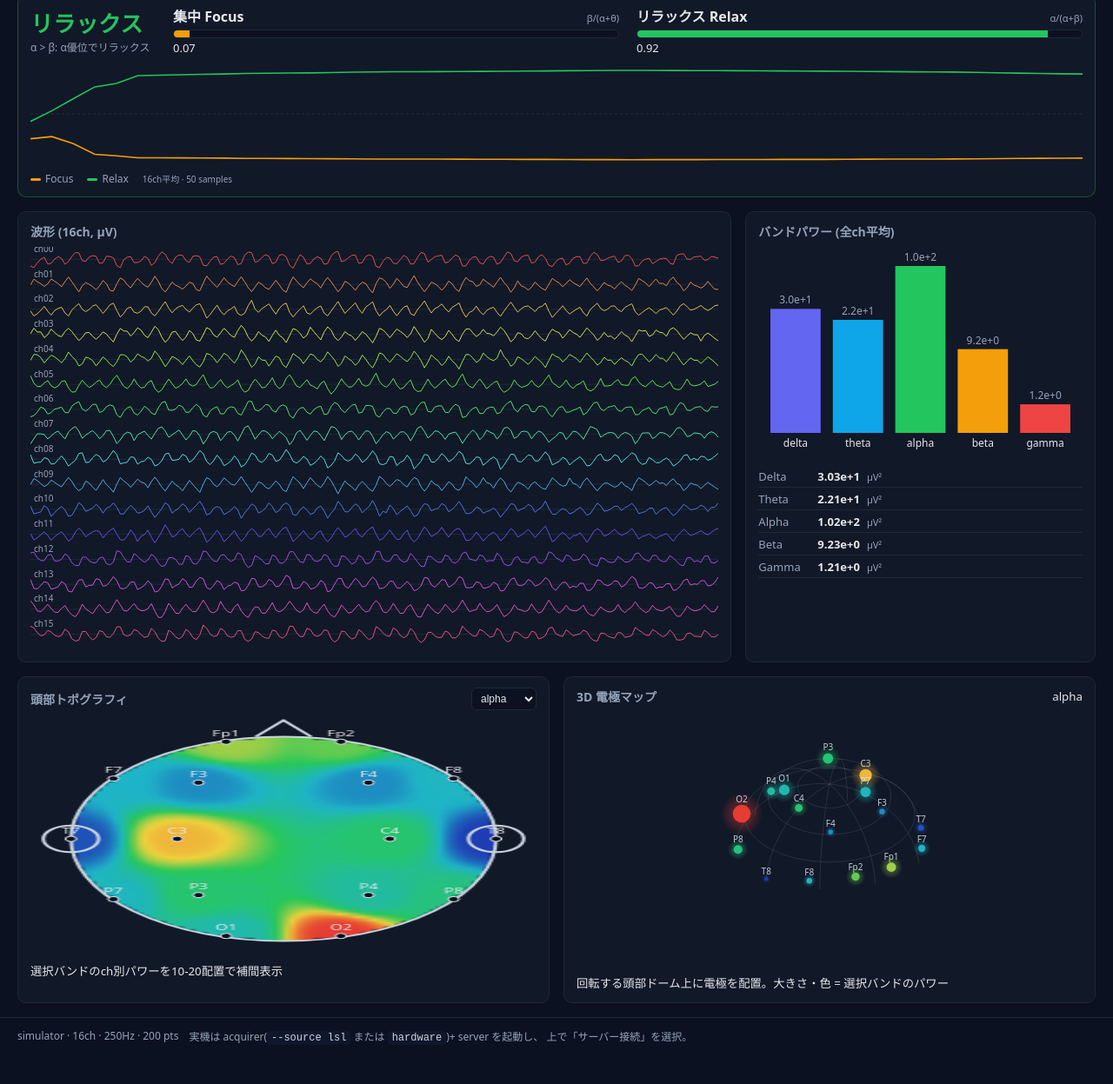
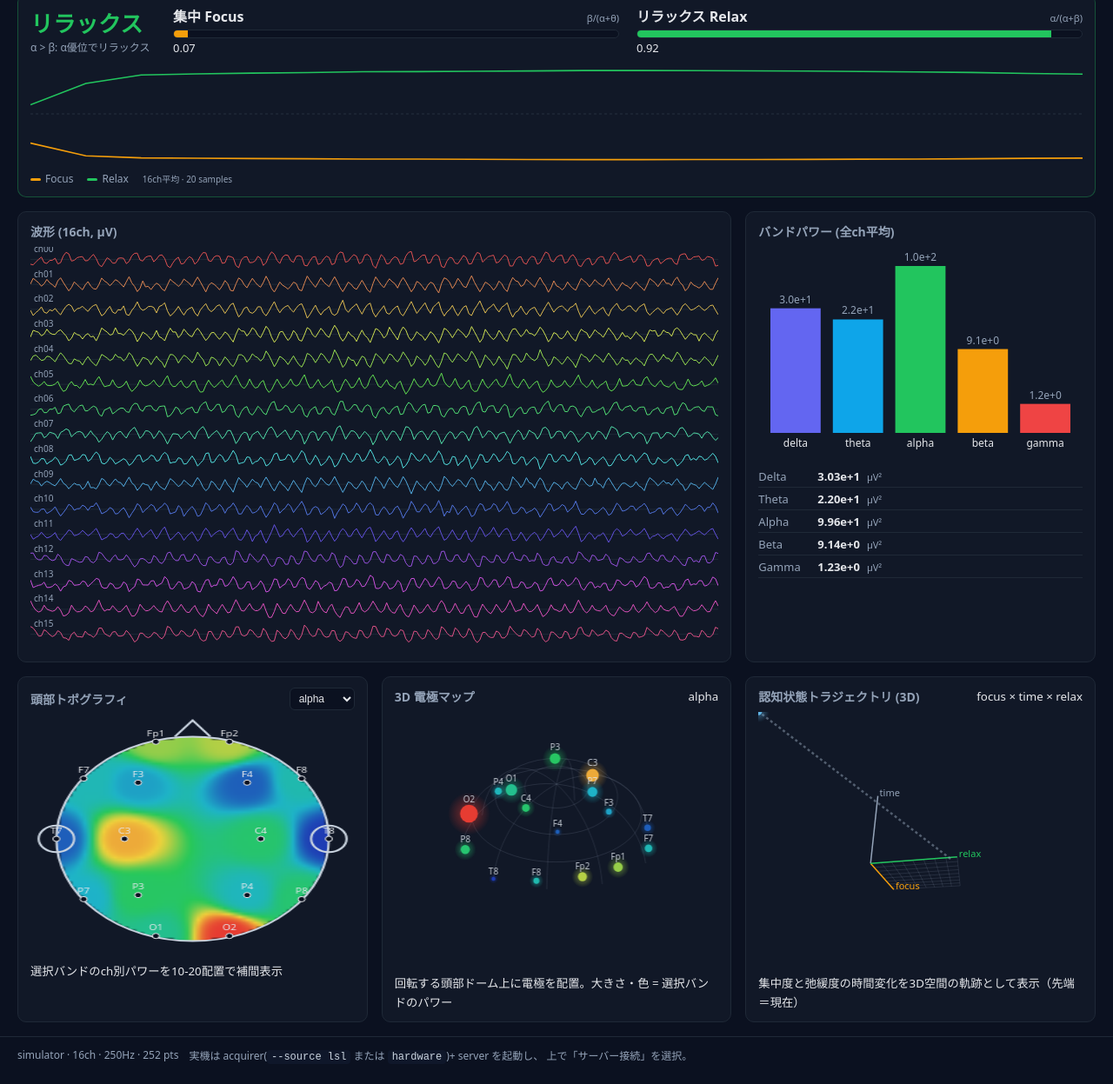
Before and after one commit to tyukei/pieeg_app, a website built with Vite: page web/index.html in a window 1280 px wide. Shown: the part 85-1332 px from the top of the page at 87% size. Before the commit the page ends 1310 px from the top, so only its background shows below. Built offline with nearby package versions, Linux system fonts and the light colour scheme.

Commit message:
窓/スライド幅の可変対応・3D認知トラジェクトリ追加・アーキ図の表現調整
- server: スライディング窓長/hop を /ws 経由で実行時変更可に(clamp付き)
- web: ヘッダに窓/スライド コントロール、両モード(実機/sim)に反映
- web: trajectory3d.ts 追加 — focus×time×relax の3D軌跡(依存ゼロCanvas)
- docs/architecture.md: ターゲット明示をやめ概要/詳細に、絵文字を除去

```diff
--- a/web/index.html
+++ b/web/index.html
@@ -18,6 +18,23 @@
         </select>
         <input id="server-url" type="text" value="wss://pieeg.tail29b1d2.ts.net/ws" size="30" disabled />
         <button id="apply">適用</button>
+        <span class="ctrl-sep"></span>
+        <label class="ctrl">窓
+          <select id="win-sec" title="分析窓長(秒)">
+            <option value="0.5">0.5s</option>
+            <option value="1" selected>1s</option>
+            <option value="2">2s</option>
+            <option value="4">4s</option>
+          </select>
+        </label>
+        <label class="ctrl">スライド
+          <select id="hop-sec" title="スライド幅 / hop(秒)">
+            <option value="0.1">0.1s</option>
+            <option value="0.25" selected>0.25s</option>
+            <option value="0.5">0.5s</option>
+            <option value="1">1s</option>
+          </select>
+        </label>
       </div>
     </header>
 
@@ -88,6 +105,16 @@
         <canvas id="brain3d"></canvas>
         <small class="hint">回転する頭部ドーム上に電極を配置。大きさ・色 = 選択バンドのパワー</small>
       </section>
+
+      <!-- 3D cognitive-state trajectory -->
+      <section class="card traj-card">
+        <div class="card-head">
+          <h2>認知状態トラジェクトリ (3D)</h2>
+          <small class="hint">focus × time × relax</small>
+        </div>
+        <canvas id="traj3d"></canvas>
+        <small class="hint">集中度と弛緩度の時間変化を3D空間の軌跡として表示（先端＝現在）</small>
+      </section>
     </main>
 
     <footer>
--- a/web/src/main.ts
+++ b/web/src/main.ts
@@ -6,6 +6,7 @@ import { drawBands, drawMindTimeline, drawWaveform } from "./chart";
 import { mindState, trailingMean } from "./mind";
 import { type Frame, ServerSource, SimulatorSource, type Source } from "./source";
 import { drawTopography } from "./topography";
+import { Trajectory3D } from "./trajectory3d";
 
 const $ = <T extends HTMLElement>(id: string) => document.getElementById(id) as T;
 
@@ -23,6 +24,9 @@ const bandTable = $("band-values");
 const meta = $("meta");
 const topoBandSel = $<HTMLSelectElement>("topo-band");
 const brainBandLabel = $("brain3d-band-label");
+const trajCanvas = $<HTMLCanvasElement>("traj3d");
+const winSel = $<HTMLSelectElement>("win-sec");
+const hopSel = $<HTMLSelectElement>("hop-sec");
 
 const mindLabel = $("mind-label");
 const mindHint = $("mind-hint");
@@ -42,6 +46,8 @@ const HINTS: Record<string, string> = {
 let current: Source | null = null;
 const brain = new Brain3D(brainCanvas);
 brain.start();
+const traj = new Trajectory3D(trajCanvas);
+traj.start();
 
 // Rolling focus/relax history (client-side) for the timeline.
 const MIND_HISTORY = 240; // ~24s at 10Hz
@@ -69,6 +75,7 @@ function updateMind(f: Frame): void {
   relaxNum.textContent = relaxSmooth.toFixed(2);
   mindMeta.textContent = `16ch平均 · ${mindHistory.length} samples`;
   drawMindTimeline(mindTimelineCanvas, mindHistory);
+  traj.push({ focus: focusSmooth, relax: relaxSmooth });
 }
 
 function onFrame(f: Frame): void {
@@ -91,6 +98,12 @@ function onFrame(f: Frame): void {
   updateMind(f);
 }
 
+function applyConfig(): void {
+  const winSec = parseFloat(winSel.value);
+  const hopSec = parseFloat(hopSel.value);
+  current?.setConfig(winSec, hopSec);
+}
+
 function switchSource(): void {
   current?.stop();
   const serverMode = modeSel.value === "server";
@@ -99,6 +112,7 @@ function switchSource(): void {
     ? new ServerSource(urlInput.value.trim(), onFrame, setStatus)
     : new SimulatorSource(onFrame, setStatus);
   current.start();
+  applyConfig(); // sync the newly-created source to the UI's window/hop
 }
 
 // Default server URL depends on how the page is served:
@@ -116,5 +130,7 @@ if (params.get("mode") === "server") modeSel.value = "server";
 
 applyBtn.addEventListener("click", switchSource);
 modeSel.addEventListener("change", switchSource);
+winSel.addEventListener("change", applyConfig);
+hopSel.addEventListener("change", applyConfig);
 
 switchSource();
--- a/web/src/source.ts
+++ b/web/src/source.ts
@@ -13,6 +13,8 @@ export interface Frame {
   bands: Bands;
   bandsPerCh: Record<string, number[]>;
   source: "simulator" | "server";
+  winSec?: number;
+  hopSec?: number;
 }
 
 export type FrameHandler = (f: Frame) => void;
@@ -21,12 +23,14 @@ export type StatusHandler = (connected: boolean, detail: string) => void;
 export interface Source {
   start(): void;
   stop(): void;
+  // Adjust the sliding analysis window (s) and slide/hop (s) at runtime.
+  setConfig(winSec: number, hopSec: number): void;
 }
 
-const WIN_SEC = 1.0;
-const HOP_MS = 100; // 10 Hz UI updates
-const RAW_SECONDS = 4.0;
+const RAW_SECONDS = 6.0; // matches server buffer; ≥ max window + display headroom
 const DISPLAY_HZ = 50;
+export const DEFAULT_WIN_SEC = 1.0;
+export const DEFAULT_HOP_SEC = 0.25;
 
 // ---- Simulator (standalone / GitHub Pages) --------------------------------
 
@@ -34,6 +38,8 @@ export class SimulatorSource implements Source {
   private dev: SimulatedPiEEG16;
   private buf: number[][] = [];
   private timer: number | null = null;
+  private winSec = DEFAULT_WIN_SEC;
+  private hopSec = DEFAULT_HOP_SEC;
 
   constructor(
     private onFrame: FrameHandler,
@@ -43,13 +49,29 @@ export class SimulatorSource implements Source {
     this.dev = new SimulatedPiEEG16(SRATE, seed);
   }
 
+  setConfig(winSec: number, hopSec: number): void {
+    this.winSec = winSec;
+    this.hopSec = hopSec;
+    if (this.timer !== null) {
+      // restart the timer so the new hop cadence takes effect
+      window.clearInterval(this.timer);
+      this.timer = null;
+      this.startTimer();
+    }
+  }
+
   start(): void {
     this.onStatus(true, "シミュレータ（ブラウザ内生成）");
-    const perTick = Math.round((SRATE * HOP_MS) / 1000);
+    this.startTimer();
+  }
+
+  private startTimer(): void {
+    const hopMs = Math.max(20, Math.round(this.hopSec * 1000));
     const maxLen = Math.round(SRATE * RAW_SECONDS);
-    const winN = Math.round(SRATE * WIN_SEC);
     const step = Math.max(1, Math.round(SRATE / DISPLAY_HZ));
     this.timer = window.setInterval(() => {
+      const perTick = Math.max(1, Math.round(SRATE * this.hopSec));
+      const winN = Math.round(SRATE * this.winSec);
       for (const s of this.dev.readChunk(perTick)) this.buf.push(s);
       if (this.buf.length > maxLen) this.buf.splice(0, this.buf.length - maxLen);
       const analysis = this.buf.slice(-winN);
@@ -65,8 +87,10 @@ export class SimulatorSource implements Source {
         bands: bandPowersMean(analysis, SRATE),
         bandsPerCh: bandPowersPerCh(analysis, SRATE),
         source: "simulator",
+        winSec: this.winSec,
+        hopSec: this.hopSec,
       });
-    }, HOP_MS);
+    }, hopMs);
   }
 
   stop(): void {
@@ -80,12 +104,23 @@ export class SimulatorSource implements Source {
 export class ServerSource implements Source {
   private ws: WebSocket | null = null;
   private closed = false;
+  private winSec = DEFAULT_WIN_SEC;
+  private hopSec = DEFAULT_HOP_SEC;
 
   constructor(
     private url: string,
     private onFrame: FrameHandler,
     private onStatus: StatusHandler,
   ) {}
+
+  setConfig(winSec: number, hopSec: number): void {
+    this.winSec = winSec;
+    this.hopSec = hopSec;
+    // Send config to the server; it adjusts the shared sliding window.
+    if (this.ws && this.ws.readyState === WebSocket.OPEN) {
+      this.ws.send(JSON.stringify({ win_sec: winSec, hop_sec: hopSec }));
+    }
+  }
 
   start(): void {
     this.closed = false;
@@ -107,7 +142,11 @@ export class ServerSource implements Source {
       return;
     }
     this.ws = ws;
-    ws.onopen = () => this.onStatus(true, `接続済み ${this.url}`);
+    ws.onopen = () => {
+      this.onStatus(true, `接続済み ${this.url}`);
+      // Push the UI's current window/hop so the server matches on (re)connect.
+      ws.send(JSON.stringify({ win_sec: this.winSec, hop_sec: this.hopSec }));
+    };
     ws.onmessage = (ev) => {
       try {
         const d = JSON.parse(ev.data);
@@ -120,6 +159,8 @@ export class ServerSource implements Source {
           bands: d.bands,
           bandsPerCh: d.bands_per_ch,
           source: "server",
+          winSec: d.win_sec,
+          hopSec: d.hop_sec,
         });
       } catch {
         /* ignore malformed frames */
--- a/web/src/styles.css
+++ b/web/src/styles.css
@@ -92,10 +92,13 @@ main {
   grid-column: span 2;
 }
 .topo-card {
-  grid-column: span 3;
+  grid-column: span 2;
 }
 .brain-card {
-  grid-column: span 3;
+  grid-column: span 2;
+}
+.traj-card {
+  grid-column: span 2;
 }
 
 @media (max-width: 900px) {
@@ -105,7 +108,8 @@ main {
   .wave-card,
   .wave-card + .card,
   .topo-card,
-  .brain-card {
+  .brain-card,
+  .traj-card {
     grid-column: 1 / -1;
   }
 }
@@ -160,10 +164,35 @@ main {
   display: block;
 }
 
-#brain3d {
+#brain3d,
+#traj3d {
   width: 100%;
   height: 300px;
   display: block;
+}
+
+.ctrl {
+  display: inline-flex;
+  align-items: center;
+  gap: 4px;
+  font-size: 12px;
+  color: var(--muted);
+}
+
+.ctrl select {
+  background: var(--card);
+  color: var(--text);
+  border: 1px solid var(--border);
+  border-radius: 6px;
+  padding: 4px 6px;
+  font-size: 12px;
+}
+
+.ctrl-sep {
+  width: 1px;
+  height: 20px;
+  background: var(--border);
+  margin: 0 4px;
 }
 
 /* Mind-state panel */
--- /dev/null
+++ b/web/src/trajectory3d.ts
@@ -0,0 +1,178 @@
+// 3D cognitive-state trajectory on a 2D canvas (dependency-free).
+// Ported in spirit from eeg_roomba/frontend MindTrajectory3D (three.js) but
+// hand-rolled with manual rotation + perspective projection.
+//
+// Axes of the unit cube (centered at origin):
+//   x = focus  β/(α+θ) normalized 0..1
+//   y = time   oldest (bottom) → newest (top)
+//   z = relax  α/(α+β) 0..1
+// The path is a vertex-colored ribbon (amber=focus, blue=relax); the current
+// state is a glowing head sphere with a dropline to the floor grid.
+
+const TILT = -0.5;
+const VIEWER_Z = 3.4;
+const FOCAL = 2.2;
+const FOCUS_MAX = 2; // β/(α+θ) typically lives in 0..~2
+
+type V3 = [number, number, number];
+
+function rotY(p: V3, a: number): V3 {
+  const [x, y, z] = p;
+  return [x * Math.cos(a) + z * Math.sin(a), y, -x * Math.sin(a) + z * Math.cos(a)];
+}
+function tiltX(p: V3, t: number): V3 {
+  const [x, y, z] = p;
+  return [x, y * Math.cos(t) - z * Math.sin(t), y * Math.sin(t) + z * Math.cos(t)];
+}
+
+export interface MindPoint {
+  focus: number;
+  relax: number;
+}
+
+export class Trajectory3D {
+  private angle = 0;
+  private history: MindPoint[] = [];
+  private raf = 0;
+  private running = false;
+  private lastT = 0;
+  private maxLen = 300;
+
+  constructor(private canvas: HTMLCanvasElement) {}
+
+  push(p: MindPoint): void {
+    this.history.push(p);
+    if (this.history.length > this.maxLen) this.history.shift();
+  }
+
+  start(): void {
+    if (this.running) return;
+    this.running = true;
+    const loop = (t: number) => {
+      if (!this.running) return;
+      const dt = this.lastT ? (t - this.lastT) / 1000 : 0;
+      this.lastT = t;
+      this.angle += dt * 0.28;
+      this.draw();
+      this.raf = requestAnimationFrame(loop);
+    };
+    this.raf = requestAnimationFrame(loop);
+  }
+
+  stop(): void {
+    this.running = false;
+    this.lastT = 0;
+    if (this.raf) cancelAnimationFrame(this.raf);
+  }
+
+  private project(p: V3): { x: number; y: number; depth: number } {
+    const r = tiltX(rotY(p, this.angle), TILT);
+    const depth = VIEWER_Z - r[2];
+    const s = FOCAL / depth;
+    return { x: r[0] * s, y: -r[1] * s, depth };
+  }
+
+  private draw(): void {
+    const dpr = window.devicePixelRatio || 1;
+    const w = this.canvas.clientWidth || 320;
+    const h = this.canvas.clientHeight || 320;
+    this.canvas.width = w * dpr;
+    this.canvas.height = h * dpr;
+    const ctx = this.canvas.getContext("2d")!;
+    ctx.setTransform(dpr, 0, 0, dpr, 0, 0);
+    ctx.clearRect(0, 0, w, h);
+
+    const cx = w / 2;
+    const cy = h / 2;
+    const R = Math.min(w, h) * 0.42;
+    const toPx = (pt: { x: number; y: number }) => ({ x: cx + pt.x * R, y: cy + pt.y * R });
+
+    // Floor grid at y=-0.5 (the focus×relax plane).
+    ctx.strokeStyle = "rgba(148,163,184,0.16)";
+    ctx.lineWidth = 1;
+    const N = 8;
+    for (let i = 0; i <= N; i++) {
+      const u = i / N - 0.5;
+      const a1 = toPx(this.project([u, -0.5, -0.5]));
+      const a2 = toPx(this.project([u, -0.5, 0.5]));
+      const b1 = toPx(this.project([-0.5, -0.5, u]));
+      const b2 = toPx(this.project([0.5, -0.5, u]));
+      ctx.beginPath(); ctx.moveTo(a1.x, a1.y); ctx.lineTo(a2.x, a2.y); ctx.stroke();
+      ctx.beginPath(); ctx.moveTo(b1.x, b1.y); ctx.lineTo(b2.x, b2.y); ctx.stroke();
+    }
+
+    // Axis lines from the floor origin corner.
+    const axis = (to: V3, color: string) => {
+      const o = toPx(this.project([-0.5, -0.5, -0.5]));
+      const e = toPx(this.project(to));
+      ctx.strokeStyle = color;
+      ctx.lineWidth = 1.5;
+      ctx.beginPath(); ctx.moveTo(o.x, o.y); ctx.lineTo(e.x, e.y); ctx.stroke();
+      return e;
+    };
+    const eFocus = axis([0.5, -0.5, -0.5], "#f59e0b");
+    const eTime = axis([-0.5, 0.5, -0.5], "#94a3b8");
+    const eRelax = axis([-0.5, -0.5, 0.5], "#22c55e");
+    ctx.font = "11px system-ui, sans-serif";
+    ctx.fillStyle = "#f59e0b"; ctx.fillText("focus", eFocus.x + 2, eFocus.y);
+    ctx.fillStyle = "#94a3b8"; ctx.fillText("time", eTime.x + 2, eTime.y);
+    ctx.fillStyle = "#22c55e"; ctx.fillText("relax", eRelax.x + 2, eRelax.y);
+
+    if (this.history.length < 2) {
+      ctx.fillStyle = "#94a3b8";
+      ctx.textAlign = "center";
+      ctx.fillText("軌跡を蓄積中…", cx, cy);
+      ctx.textAlign = "start";
+      return;
+    }
+
+    // Build cube points + colors.
+    const n = this.history.length;
+    const pts: { x: number; y: number; depth: number }[] = [];
+    const cols: string[] = [];
+    for (let i = 0; i < n; i++) {
+      const xNorm = Math.max(0, Math.min(1, this.history[i].focus / FOCUS_MAX));
+      const zNorm = Math.max(0, Math.min(1, this.history[i].relax));
+      const yNorm = i / (n - 1);
+      pts.push(this.project([xNorm - 0.5, yNorm - 0.5, zNorm - 0.5]));
+      const r = Math.round(90 + 150 * xNorm);
+      const g = Math.round(120 + 60 * yNorm);
+      const b = Math.round(90 + 150 * zNorm);
+      cols.push(`rgb(${r},${g},${b})`);
+    }
+
+    // Ribbon: draw as connected segments, older = fainter.
+    ctx.lineWidth = 2.5;
+    ctx.lineJoin = "round";
+    for (let i = 1; i < n; i++) {
+      ctx.strokeStyle = cols[i];
+      ctx.globalAlpha = 0.25 + 0.75 * (i / (n - 1));
+      ctx.beginPath();
+      ctx.moveTo(pts[i - 1].x, pts[i - 1].y);
+      ctx.lineTo(pts[i].x, pts[i].y);
+      ctx.stroke();
+    }
+    ctx.globalAlpha = 1;
+
+    // Head: dropline to floor + glowing sphere.
+    const last = this.history[n - 1];
+    const hx = Math.max(0, Math.min(1, last.focus / FOCUS_MAX)) - 0.5;
+    const hz = Math.max(0, Math.min(1, last.relax)) - 0.5;
+    const headTop = pts[n - 1];
+    const headFloor = toPx(this.project([hx, -0.5, hz]));
+    ctx.strokeStyle = "rgba(148,163,184,0.5)";
+    ctx.setLineDash([3, 3]);
+    ctx.beginPath(); ctx.moveTo(headFloor.x, headFloor.y); ctx.lineTo(headTop.x, headTop.y); ctx.stroke();
+    ctx.setLineDash([]);
+
+    const col = cols[n - 1];
+    const rad = 6 * (FOCAL / headTop.depth);
+    const glow = ctx.createRadialGradient(headTop.x, headTop.y, 0, headTop.x, headTop.y, rad * 3);
+    glow.addColorStop(0, col.replace("rgb", "rgba").replace(")", ",0.5)"));
+    glow.addColorStop(1, col.replace("rgb", "rgba").replace(")", ",0)"));
+    ctx.fillStyle = glow;
+    ctx.beginPath(); ctx.arc(headTop.x, headTop.y, rad * 3, 0, 2 * Math.PI); ctx.fill();
+    ctx.fillStyle = col;
+    ctx.beginPath(); ctx.arc(headTop.x, headTop.y, rad, 0, 2 * Math.PI); ctx.fill();
+  }
+}
```
Also changed, not shown: docs/architecture.md (+30 -30 lines), README.md, 2 other files.
